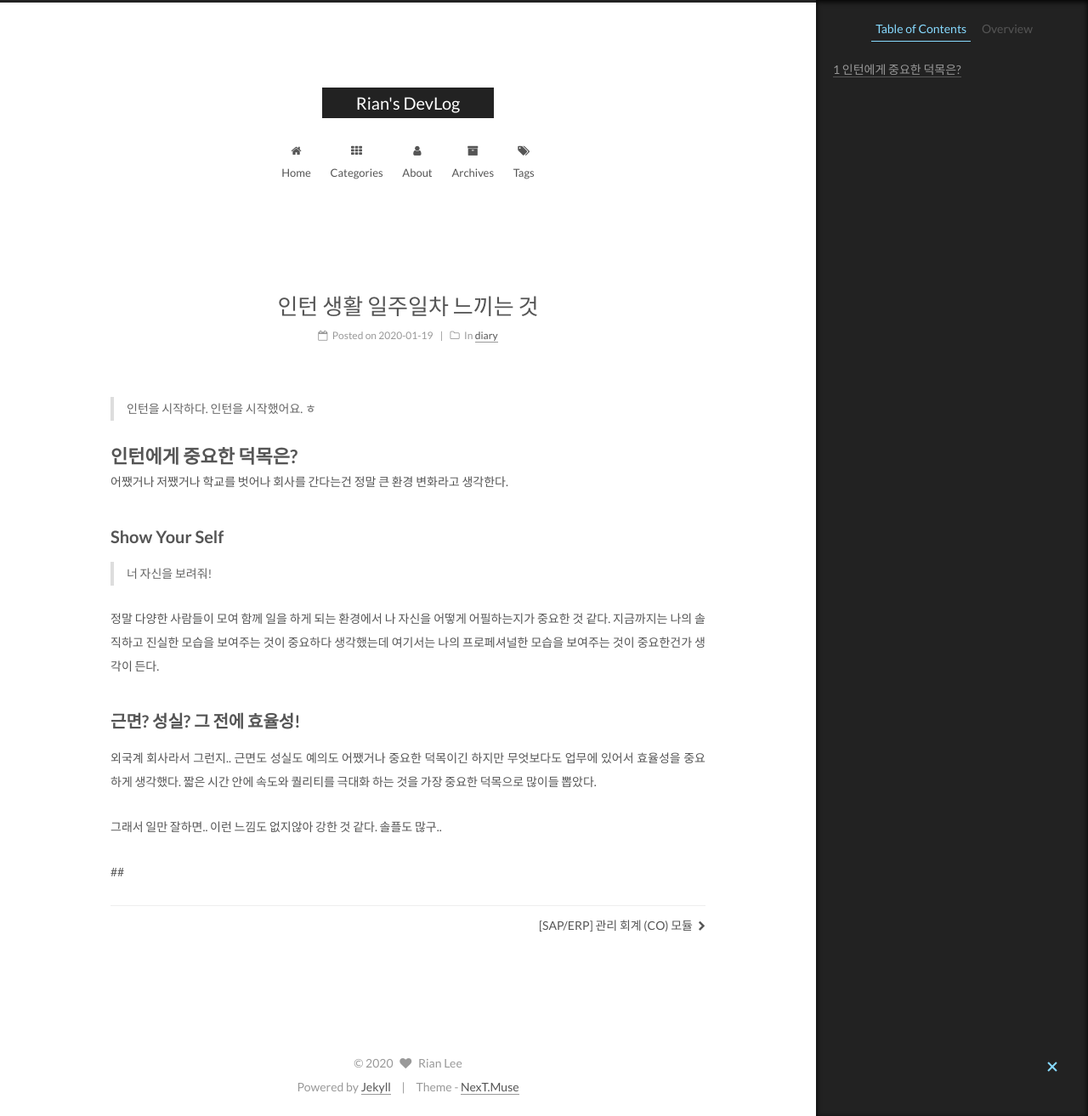
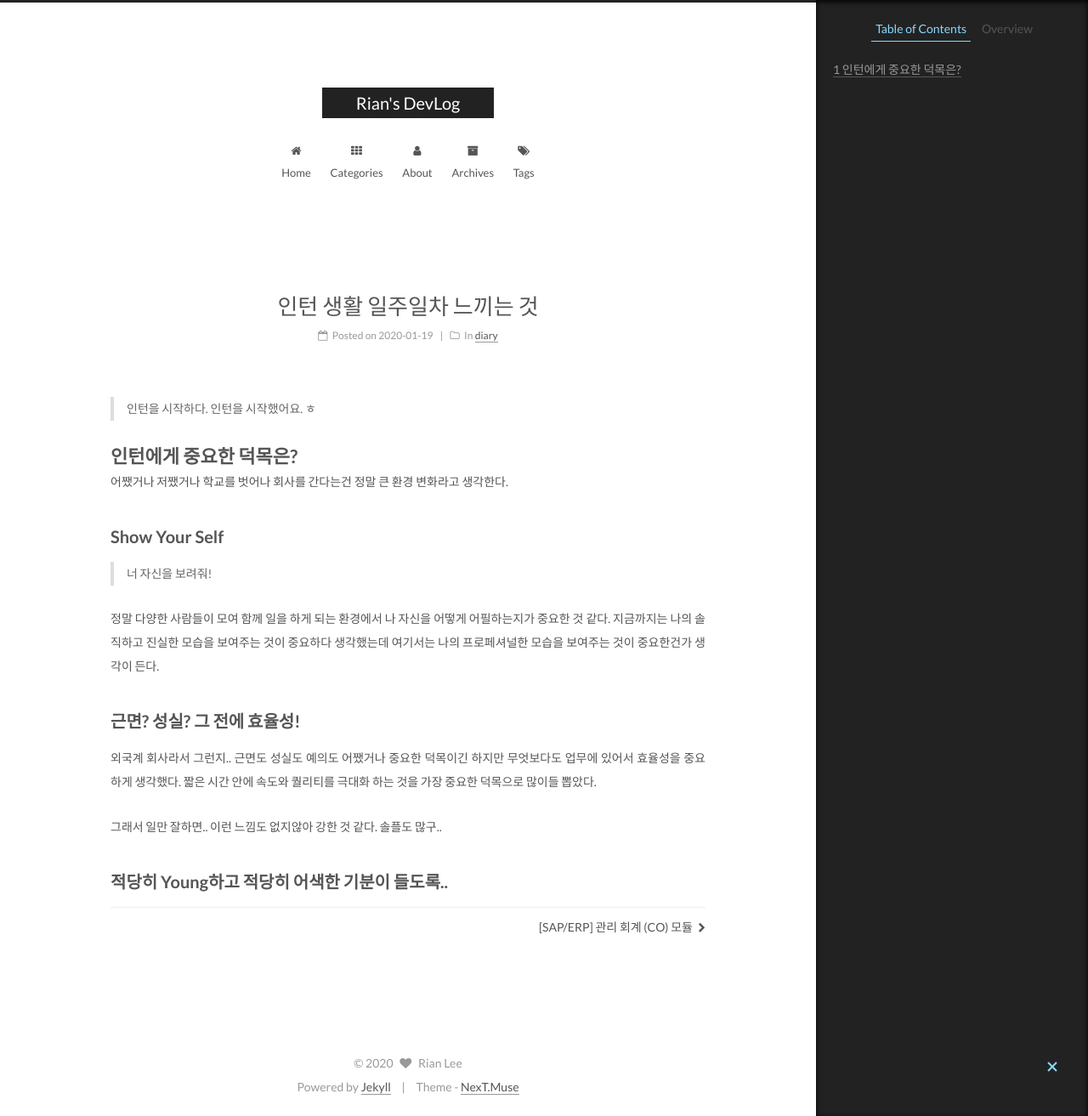
Before and after one commit to jiyeoon/jiyeoon.github.io, a Jekyll site: the page built from _posts/2020-01-19-intern_log1.md, in a window 1280 px wide and 1313 px high. Shown: the whole window at 85% size. Built offline with Jekyll 4.4.1, drawn with Linux system fonts in a browser that asks for light colours.

Commit message:
Update 2020-01-19-intern_log1.md

```diff
--- a/_posts/2020-01-19-intern_log1.md
+++ b/_posts/2020-01-19-intern_log1.md
@@ -30,4 +30,4 @@ date : 2020-01-19 22:00
 그래서 일만 잘하면.. 이런 느낌도 없지않아 강한 것 같다. 솔플도 많구..
 
 
-##
+## 적당히 Young하고 적당히 어색한 기분이 들도록..
```
